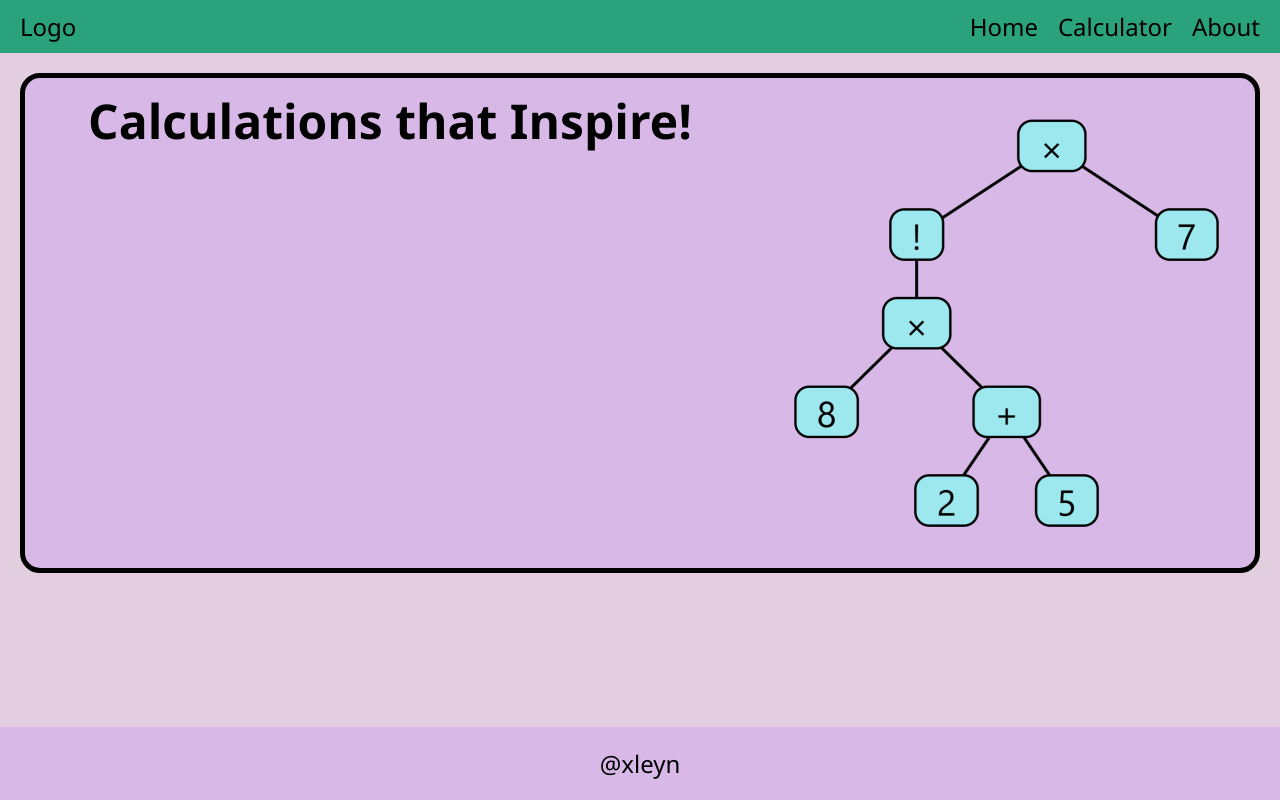
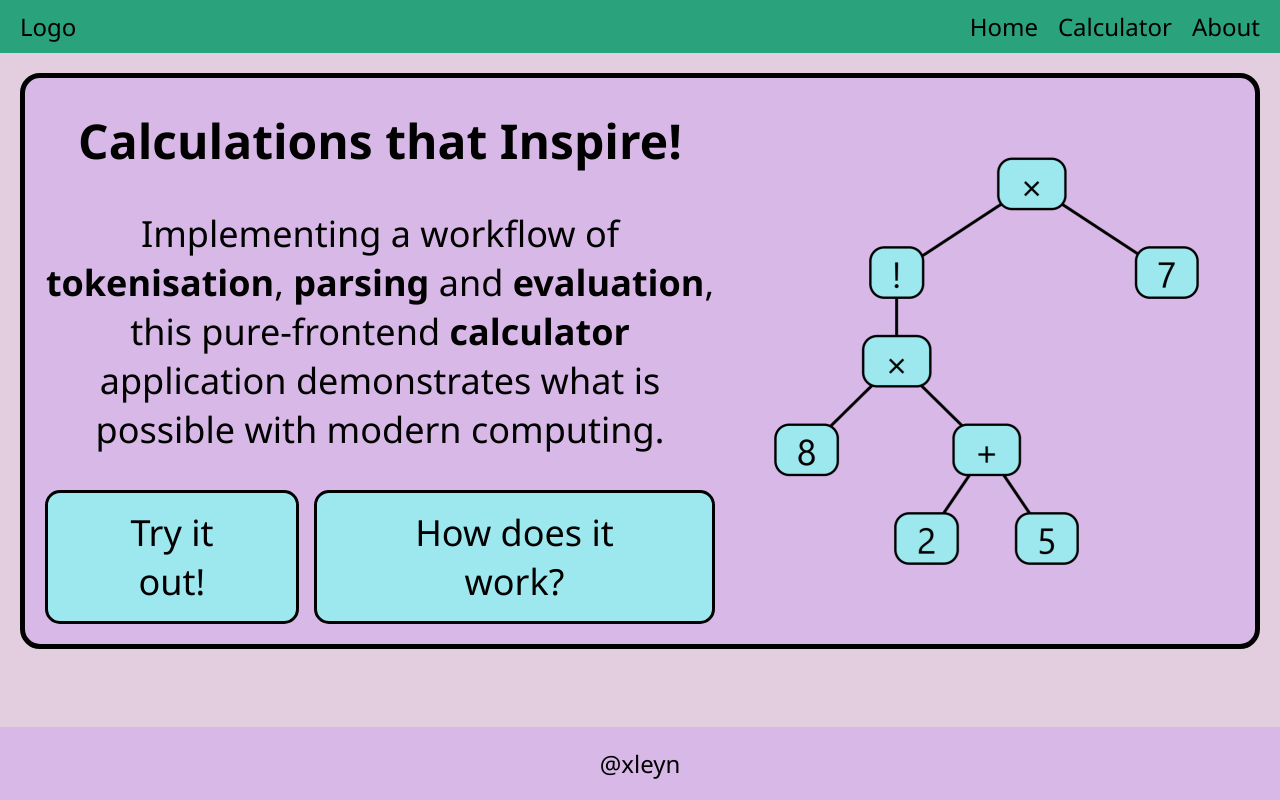
Before and after one commit to xleyn/calculator, a website: page index.html in a window 1280 px wide. Drawn offline with Linux system fonts and the light colour scheme.

Commit message:
Completed very basic hero structure

```diff
--- a/css/style.css
+++ b/css/style.css
@@ -63,16 +63,16 @@ footer {
   padding: 20px;
 }
 
+strong {
+  font-weight: 600;
+}
+
 .btn {
   border-radius: var(--border-radius-medium);
   border: var(--border-width-medium) var(--border-style) var(--border-color);
   background-color: var(--color-detail);
-  min-width: calc((100% - 3 * var(--button-gap)) / 4);
   font-size: inherit;
-}
-
-.btn:active {
-  background-color: rgb(117, 173, 177);
+  padding: 15px 45px;
 }
 
 .container {
@@ -97,11 +97,15 @@ footer {
   text-align: center;
   flex: 0 1 500px;
   display: flex;
+  gap: 20px;
   flex-wrap: wrap;
+  padding: 20px;
+  font-size: 1.5rem;
 }
 
 #hero-left {
   flex: 1 1 200px;
+  text-align: center;
 }
 
 #hero-right {
@@ -115,6 +119,12 @@ footer {
   display: block;
   max-width: 100%;
   height: auto;
+}
+
+#hero-buttons {
+  display: flex;
+  gap: 15px;
+  justify-content: center;
 }
 
 #calculator-panels {
@@ -147,6 +157,15 @@ footer {
   display: flex;
   flex-wrap: wrap;
   gap: var(--button-gap);
+}
+
+#calculator .btn {
+  min-width: calc((100% - 3 * var(--button-gap)) / 4);
+  padding: 0;
+}
+
+#calculator .btn:active {
+  background-color: rgb(117, 173, 177);
 }
 
 #panel-ast {
--- a/index.html
+++ b/index.html
@@ -25,6 +25,16 @@
       <div id="hero" class="container">
         <div id="hero-left">
           <h1>Calculations that Inspire!</h1>
+          <p>
+            Implementing a workflow of <strong>tokenisation</strong>,
+            <strong>parsing</strong> and <strong>evaluation</strong>, this
+            pure-frontend <strong>calculator</strong> application demonstrates
+            what is possible with modern computing.
+          </p>
+          <div id="hero-buttons">
+            <a class="btn" href="pages/calculator.html">Try it out!</a>
+            <a class="btn" href="#">How does it work?</a>
+          </div>
         </div>
         <div id="hero-right">
           <img src="img/ast_hero.png" />
```
